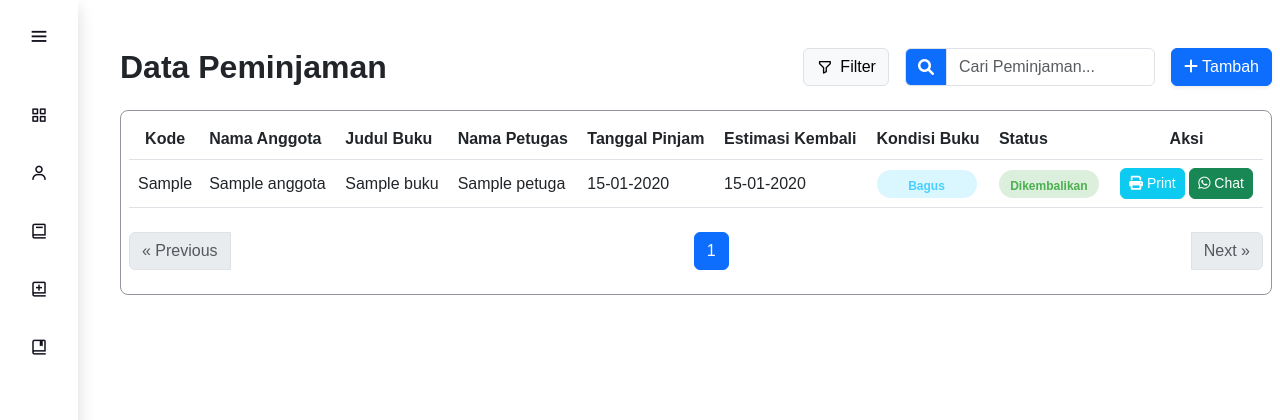
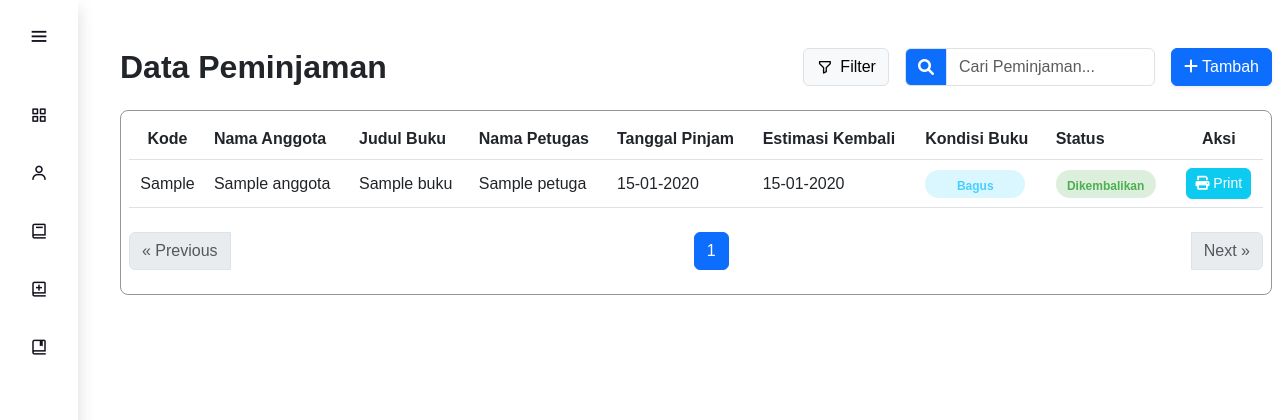
Before and after one commit to Kimhsta/Perpusaku-PHP-Native, a PHP site: page /peminjaman.php in a window 1280 px wide. Shown: the top 420 px of the page. Run offline with PHP 8.4, Linux system fonts and the light colour scheme; tables that the repository leaves empty hold one stand-in row (values such as "Sample post").

Commit message:
penyesuaian aksi

```diff
--- a/Admin/Peminjaman/peminjaman.php
+++ b/Admin/Peminjaman/peminjaman.php
@@ -125,10 +125,12 @@ $result->execute();
                 <button class="btn btn-info btn-sm rounded-2 text-white" onclick="printData('<?= $row['kode_pinjam']; ?>')">
                   <i class="fas fa-print"></i> Print
                 </button>
-                <button class="btn btn-success btn-sm rounded-2 text-white"
-                  onclick="window.open('https://wa.me/<?= $row['no_telp']; ?>?text=Halo%20<?= urlencode($row['nama_anggota']); ?>,%20buku%20yang%20Anda%20pinjam%20sudah%20melewati%20estimasi%20pengembalian.%20Mohon%20dikembalikan%20segera.', '_blank')">
-                  <i class="fab fa-whatsapp"></i> Chat
-                </button>
+                <?php if ($row['status'] === 'Dipinjam'): ?>
+                  <button class="btn btn-success btn-sm rounded-2 text-white"
+                    onclick="window.open('https://wa.me/<?= $row['no_telp']; ?>?text=Halo%20<?= urlencode($row['nama_anggota']); ?>,%20buku%20yang%20Anda%20pinjam%20sudah%20melewati%20estimasi%20pengembalian.%20Mohon%20dikembalikan%20segera.', '_blank')">
+                    <i class="fab fa-whatsapp"></i> Chat
+                  </button>
+                <?php endif; ?>
               </td>
             </tr>
           <?php endwhile; ?>
```
